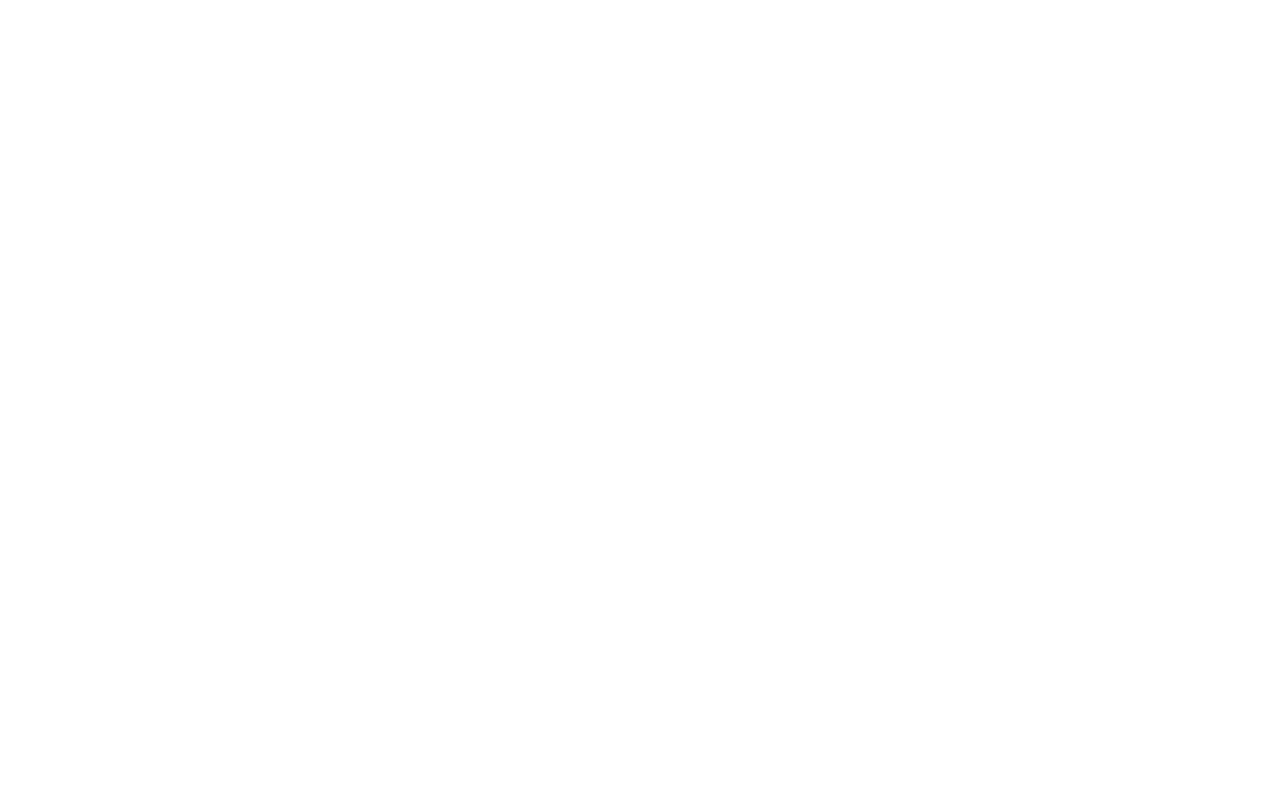
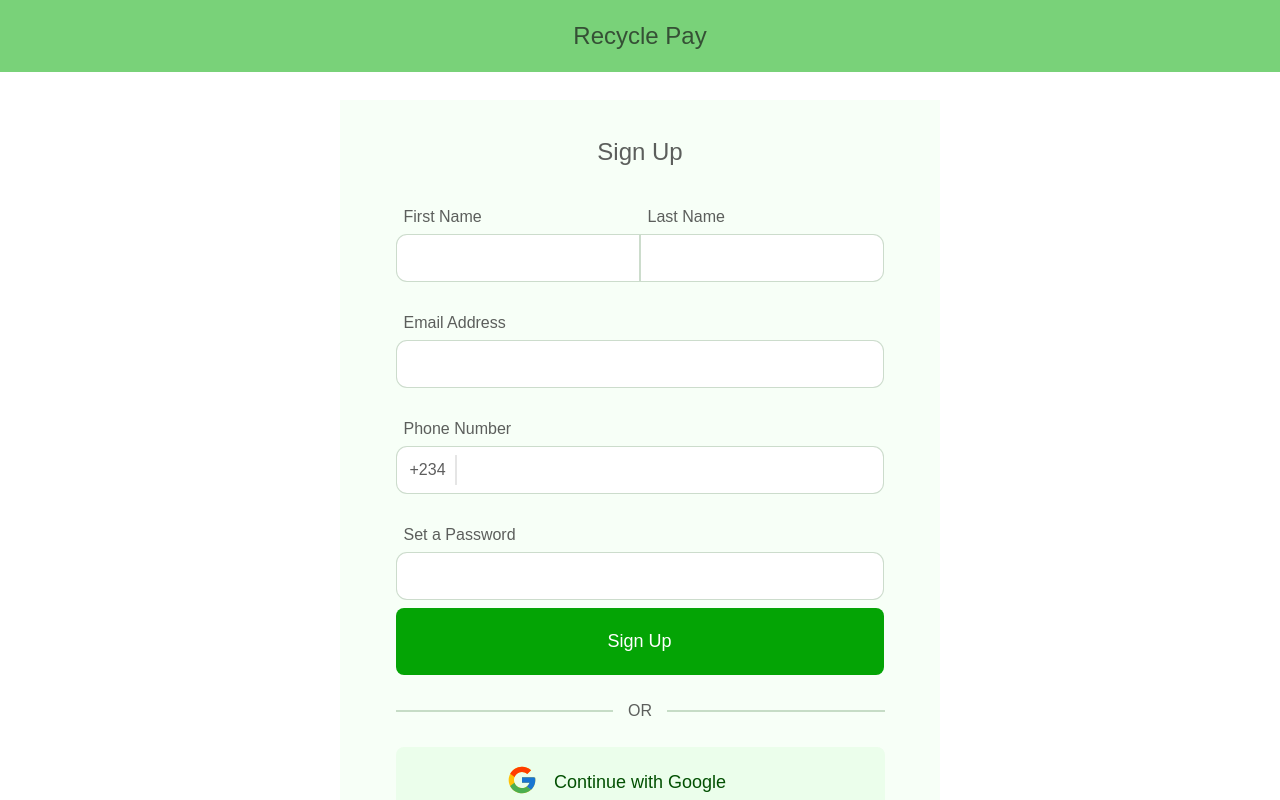
Before and after one commit to teddyrugged/Recycle-pay-react-app, a React (Create React App) app: page / in a window 1280 px wide. Before the commit this address had no page. Shown: the top 800 px of the page. Built offline with nearby package versions, Linux system fonts and the light colour scheme; a web font is replaced by a local one.

Commit message:
fix: html semantics and prop usage

```diff
--- a/src/App.jsx
+++ b/src/App.jsx
@@ -11,9 +11,9 @@ import {
 } from 'pages';
 
 const App = () => (
-  <div className="App">
+  <main>
     <Routes>
-      <Route path="/signup" element={<SignUpPage />} />
+      <Route path="/" element={<SignUpPage />} />
       <Route path="/signin" element={<SignInPage />} />
       <Route path="/reset-1" element={<PasswordResetOne />} />
       <Route path="/reset-2" element={<PasswordResetTwo />} />
@@ -22,7 +22,7 @@ const App = () => (
       <Route path="/reset-5" element={<PasswordResetFive />} />
       <Route path="/page-2" element={<AnotherPage />} />
     </Routes>
-  </div>
+  </main>
 );
 
 export default App;
--- a/src/layouts/AuthLayout.jsx
+++ b/src/layouts/AuthLayout.jsx
@@ -4,16 +4,17 @@ import PropTypes from 'prop-types';
 import { Text } from 'components';
 import clsx from 'clsx';
 
-export const AuthLayout = ({ children, className, ...props }) => (
-  <header className={clsx('nav-container', className)} {...props}>
-    <div>
+export const AuthLayout = ({ children, headerClassName, bodyClassName }) => (
+  <>
+    <header className={clsx('nav-container', headerClassName)}>
       <Text size={24}>Recycle Pay</Text>
-    </div>
-    <div className="form-container">{children}</div>
-  </header>
+    </header>
+    <div className={clsx('form-container', bodyClassName)}>{children}</div>
+  </>
 );
 
 AuthLayout.propTypes = {
   children: PropTypes.node,
-  className: PropTypes.string,
+  headerClassName: PropTypes.string,
+  bodyClassName: PropTypes.string,
 };
```
